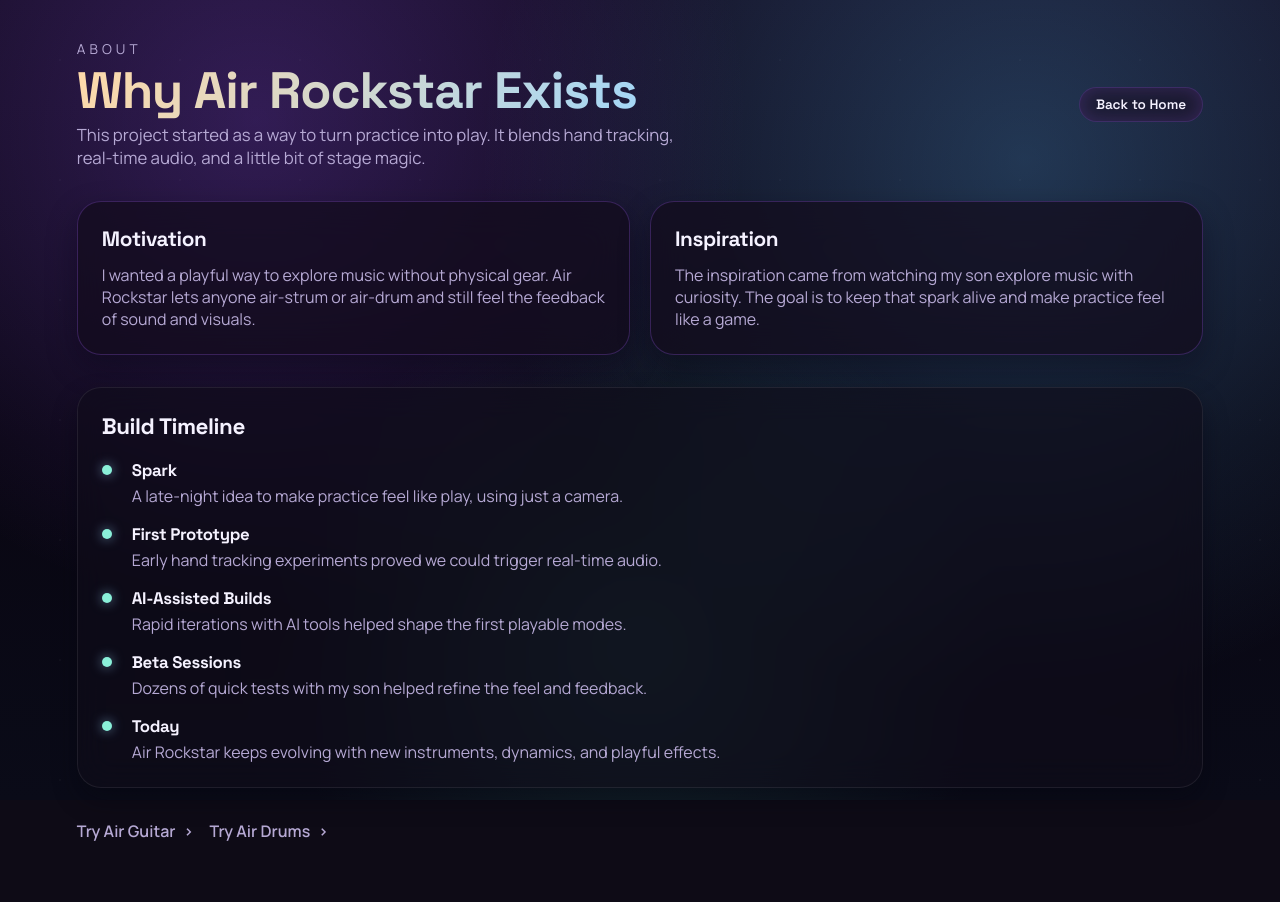
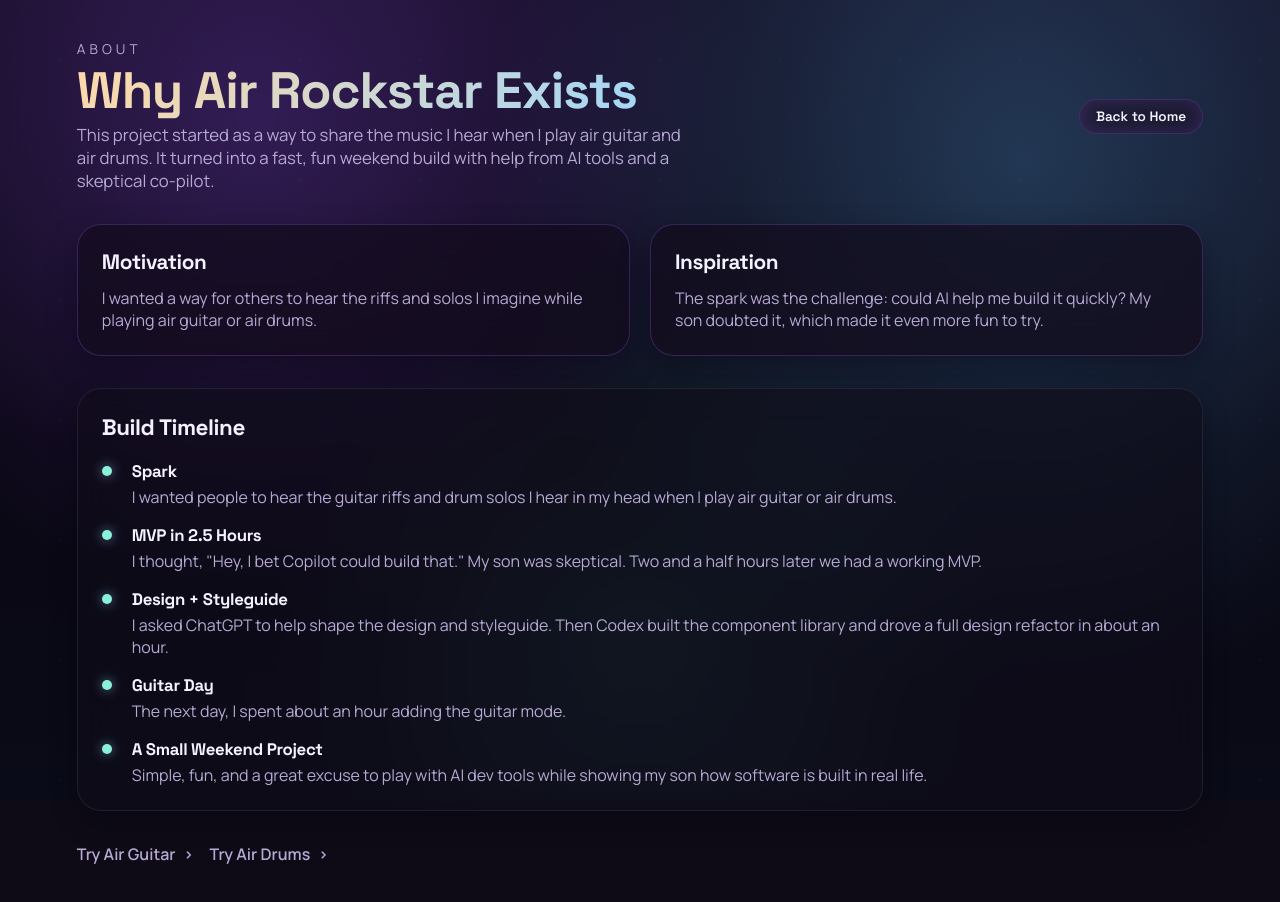
Before and after one commit to SteveAquino/air-rockstar, a Next.js app: page /about in a window 1280 px wide. Shown: the top 902 px of the page. Built offline with nearby package versions, Linux system fonts and the light colour scheme.

Commit message:
docs(about): refine story copy

```diff
--- a/app/about/page.tsx
+++ b/app/about/page.tsx
@@ -8,27 +8,27 @@ const TIMELINE = [
   {
     title: 'Spark',
     description:
-      'A late-night idea to make practice feel like play, using just a camera.',
+      'I wanted people to hear the guitar riffs and drum solos I hear in my head when I play air guitar or air drums.',
   },
   {
-    title: 'First Prototype',
+    title: 'MVP in 2.5 Hours',
     description:
-      'Early hand tracking experiments proved we could trigger real-time audio.',
+      'I thought, "Hey, I bet Copilot could build that." My son was skeptical. Two and a half hours later we had a working MVP.',
   },
   {
-    title: 'AI-Assisted Builds',
+    title: 'Design + Styleguide',
     description:
-      'Rapid iterations with AI tools helped shape the first playable modes.',
+      'I asked ChatGPT to help shape the design and styleguide. Then Codex built the component library and drove a full design refactor in about an hour.',
   },
   {
-    title: 'Beta Sessions',
+    title: 'Guitar Day',
     description:
-      'Dozens of quick tests with my son helped refine the feel and feedback.',
+      'The next day, I spent about an hour adding the guitar mode.',
   },
   {
-    title: 'Today',
+    title: 'A Small Weekend Project',
     description:
-      'Air Rockstar keeps evolving with new instruments, dynamics, and playful effects.',
+      'Simple, fun, and a great excuse to play with AI dev tools while showing my son how software is built in real life.',
   },
 ];
 
@@ -40,8 +40,9 @@ export default function AboutPage() {
           <p className={styles.kicker}>About</p>
           <h1 className={styles.title}>Why Air Rockstar Exists</h1>
           <p className={styles.subtitle}>
-            This project started as a way to turn practice into play. It blends
-            hand tracking, real-time audio, and a little bit of stage magic.
+            This project started as a way to share the music I hear when I play
+            air guitar and air drums. It turned into a fast, fun weekend build
+            with help from AI tools and a skeptical co-pilot.
           </p>
         </div>
         <LinkButton href="/" variant="ghost" size="sm">
@@ -53,18 +54,16 @@ export default function AboutPage() {
         <Card className={styles.card}>
           <h2>Motivation</h2>
           <p>
-            I wanted a playful way to explore music without physical gear. Air
-            Rockstar lets anyone air-strum or air-drum and still feel the
-            feedback of sound and visuals.
+            I wanted a way for others to hear the riffs and solos I imagine
+            while playing air guitar or air drums.
           </p>
         </Card>
 
         <Card className={styles.card}>
           <h2>Inspiration</h2>
           <p>
-            The inspiration came from watching my son explore music with
-            curiosity. The goal is to keep that spark alive and make practice
-            feel like a game.
+            The spark was the challenge: could AI help me build it quickly? My
+            son doubted it, which made it even more fun to try.
           </p>
         </Card>
       </section>
```
